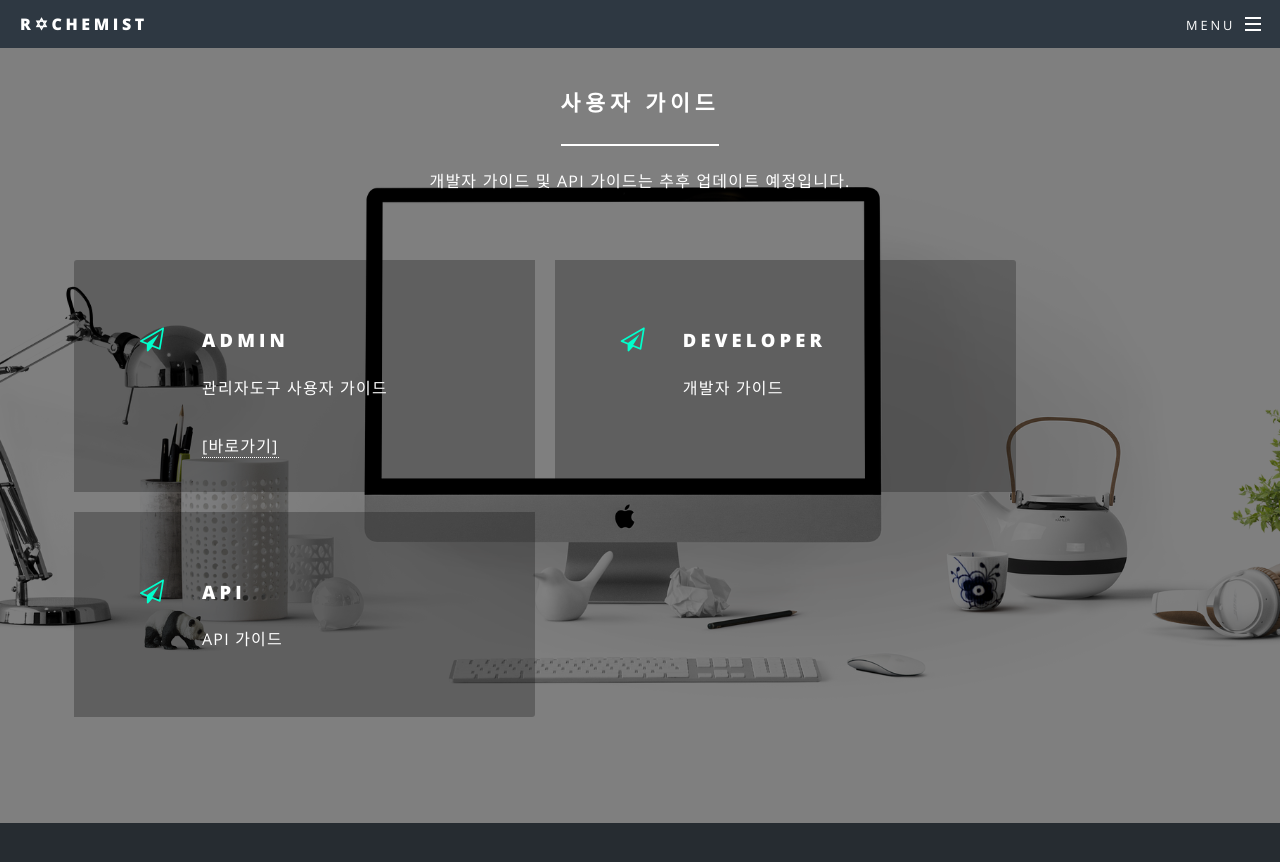
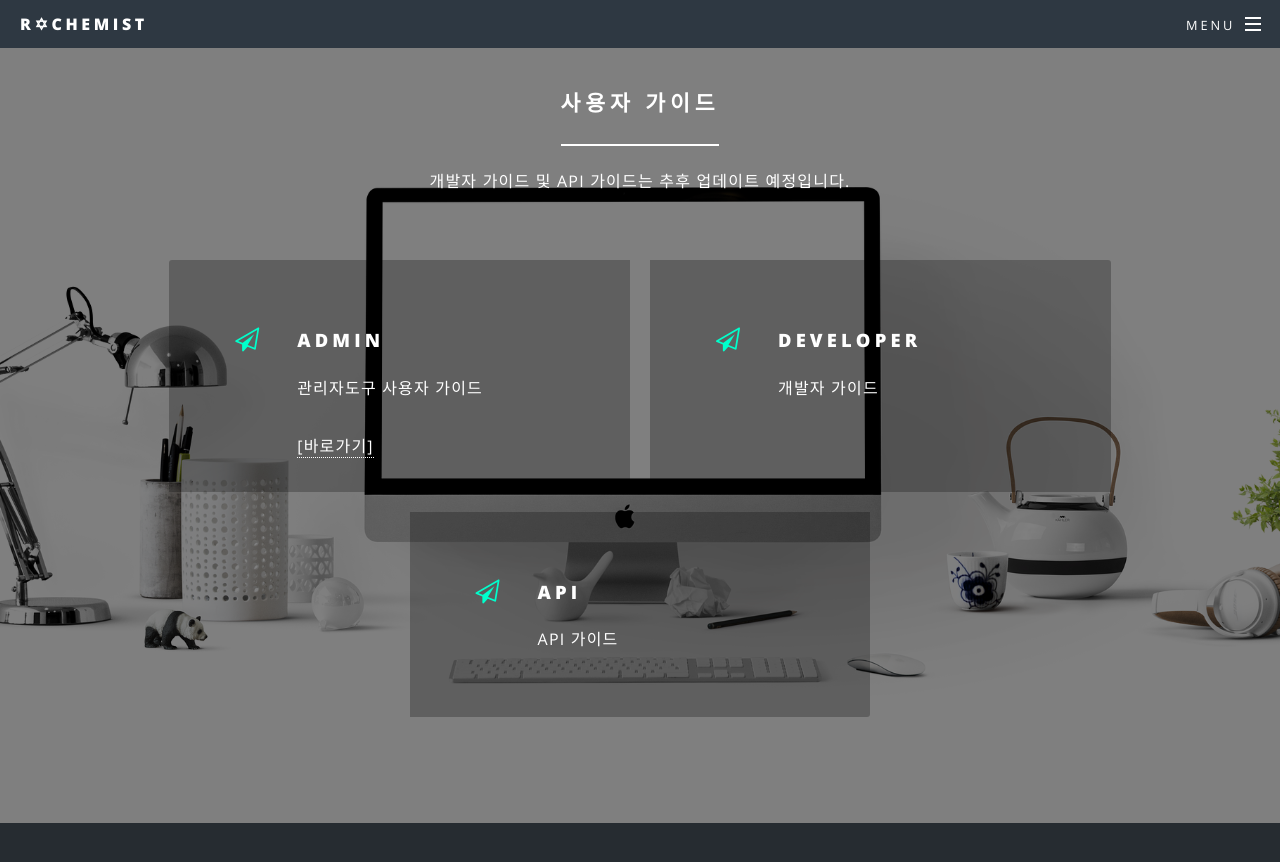
Before and after one commit to rchemist/rchemist.github.io, a Jekyll site: the page built from developers.html, in a window 1280 px wide and 900 px high, scrolled down 912 px. Shown: the top 862 px of the window. Built offline with Jekyll 4.4.1, drawn with Linux system fonts in a browser that asks for light colours.

```diff
--- a/css/main.scss
+++ b/css/main.scss
@@ -1037,6 +1037,7 @@ $baseurl: '{{ site.baseurl }}/images';
 	.features-1 {
 		@include vendor('display', 'flex');
 		@include vendor('flex-wrap', 'wrap');
+		@include vendor('justify-content', 'center');
 		list-style: none;
 		padding: 0;
 		width: 100%;
```
